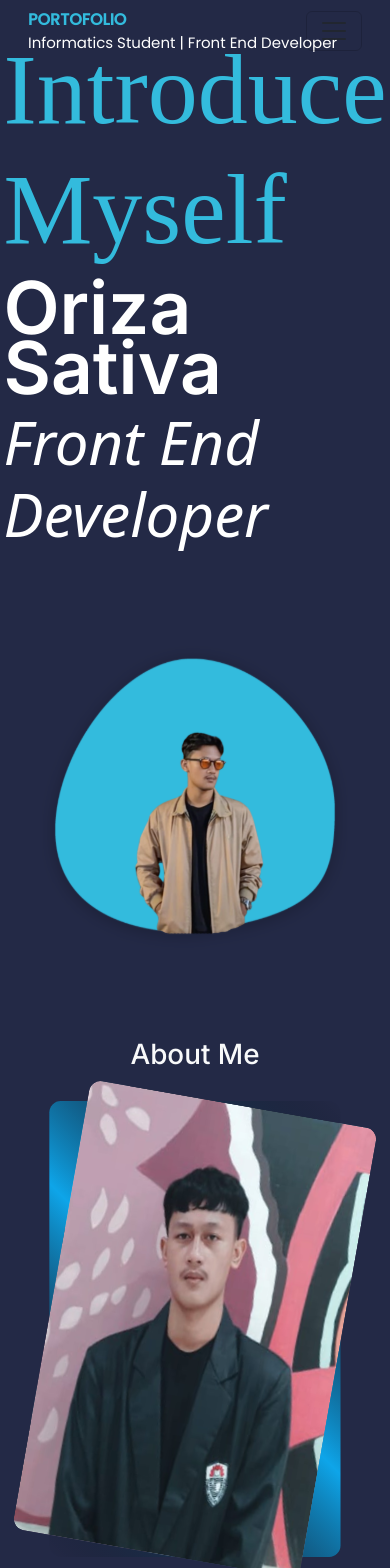
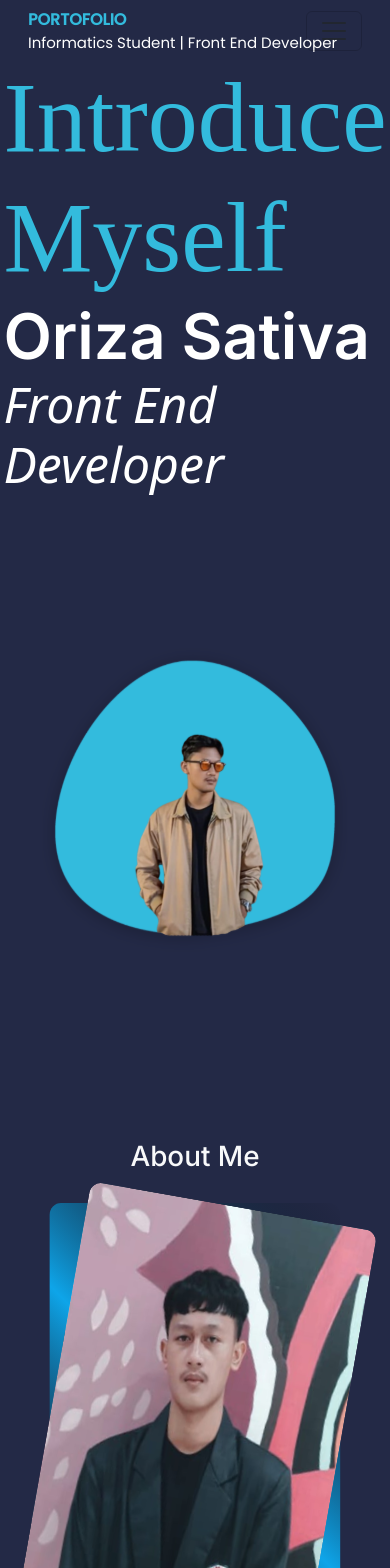
Before and after one commit to Orizaaaaa/MY-portofolio, a React (Vite) app: page / in a window 390 px wide. Shown: the top 1568 px of the page. Built offline with nearby package versions, Linux system fonts and the light colour scheme; a web font is replaced by a local one.

Commit message:
finish page using container

```diff
--- a/src/components/Layout/Layout.jsx
+++ b/src/components/Layout/Layout.jsx
@@ -41,7 +41,7 @@ function Layout({ children }) {
             </Navbar>
 
             <main className='main' >
-                <div className="container">
+                <div className="container-xxl">
                     {children}
                 </div>
             </main>
--- a/src/css/index.css
+++ b/src/css/index.css
@@ -16,7 +16,7 @@ body {
 }
 
 .main {
-    padding: 0px 30px;
+    padding: 0px;
 }
 
 nav ul li a {
--- a/src/pages/AboutMe/AboutMe.jsx
+++ b/src/pages/AboutMe/AboutMe.jsx
@@ -7,14 +7,14 @@ import { ChatFill } from 'react-bootstrap-icons'
 
 function AboutMe() {
     return (
-        <section className='aboutMe mb-5' id="aboutMe" >
+        <section className='aboutMe mb-5 ' id="aboutMe" >
             <h1 className="text-center text-light" >About Me</h1>
             <div className="row d-flex justify-content-center align-items-center">
-                <div className="col col-auto">
+                <div className="col-lg-auto col-12 d-flex justify-content-center align-items-center">
                     <img src={aboutImage} alt="" />
                 </div>
 
-                <div className="col col-7">
+                <div className=" col-lg-7 col-12">
                     <div className="AboutMySelf">
                         <h4 className="text-light">Hello👋 i'am <span>Oriza Sativa Cikal.M</span> <br /></h4>
                         <h5 className="text-light"><span>A Frontend Developer</span> based  in <span>Indonesia</span></h5>
--- a/src/pages/AboutMe/aboutme.css
+++ b/src/pages/AboutMe/aboutme.css
@@ -2,7 +2,7 @@
     font-family: 'Inter', sans-serif;
 }
 
-#aboutMe .row .col img {
+#aboutMe .row .col-lg-auto img {
     height: 500px;
     width: 380px;
 }
--- a/src/pages/Home/Home.jsx
+++ b/src/pages/Home/Home.jsx
@@ -6,16 +6,17 @@ function Home() {
     return (
         <section id="home" >
             <div className="row intro d-flex align-items-center row-cols-lg-2 row-cols-1">
-                <div className="col">
+                <div className="col align-items-center justify-content-center p-2">
                     <h1>Introduce Myself</h1>
                     <h2>Oriza Sativa</h2>
                     <h3> <i>Front End Developer</i> </h3>
                 </div>
-                <div className="col justify-content-center">
+                <div className="col justify-content-center ">
                     <img src={profile} alt="profile" />
                 </div>
             </div>
         </section>
+
     )
 }
 
--- a/src/pages/Home/home.css
+++ b/src/pages/Home/home.css
@@ -1,6 +1,6 @@
 .main .intro {
     min-height: 100vh;
-    padding-top: 30px;
+    padding: 50px 30px;
 }
 
 .main .row .col h1 {
@@ -32,3 +32,36 @@
     width: 100%;
     height: 480px;
 }
+
+@media screen and (max-width:1168px) {
+    .main .row .col h1 {
+        font-size: 80px;
+    }
+
+    .main .row .col h2 {
+        font-size: 63px;
+    }
+
+    .main .row .col h3 {
+        font-size: 50px;
+    }
+}
+
+@media screen and (max-width:966px) {
+    .main .row .col h1 {
+        font-size: 100px;
+    }
+
+    .main .row .col h2 {
+        font-size: 63px;
+    }
+
+    .main .row .col h3 {
+        font-size: 50px;
+    }
+
+    #home .intro .col img {
+        width: 100%;
+        height: 580px;
+    }
+}
```
